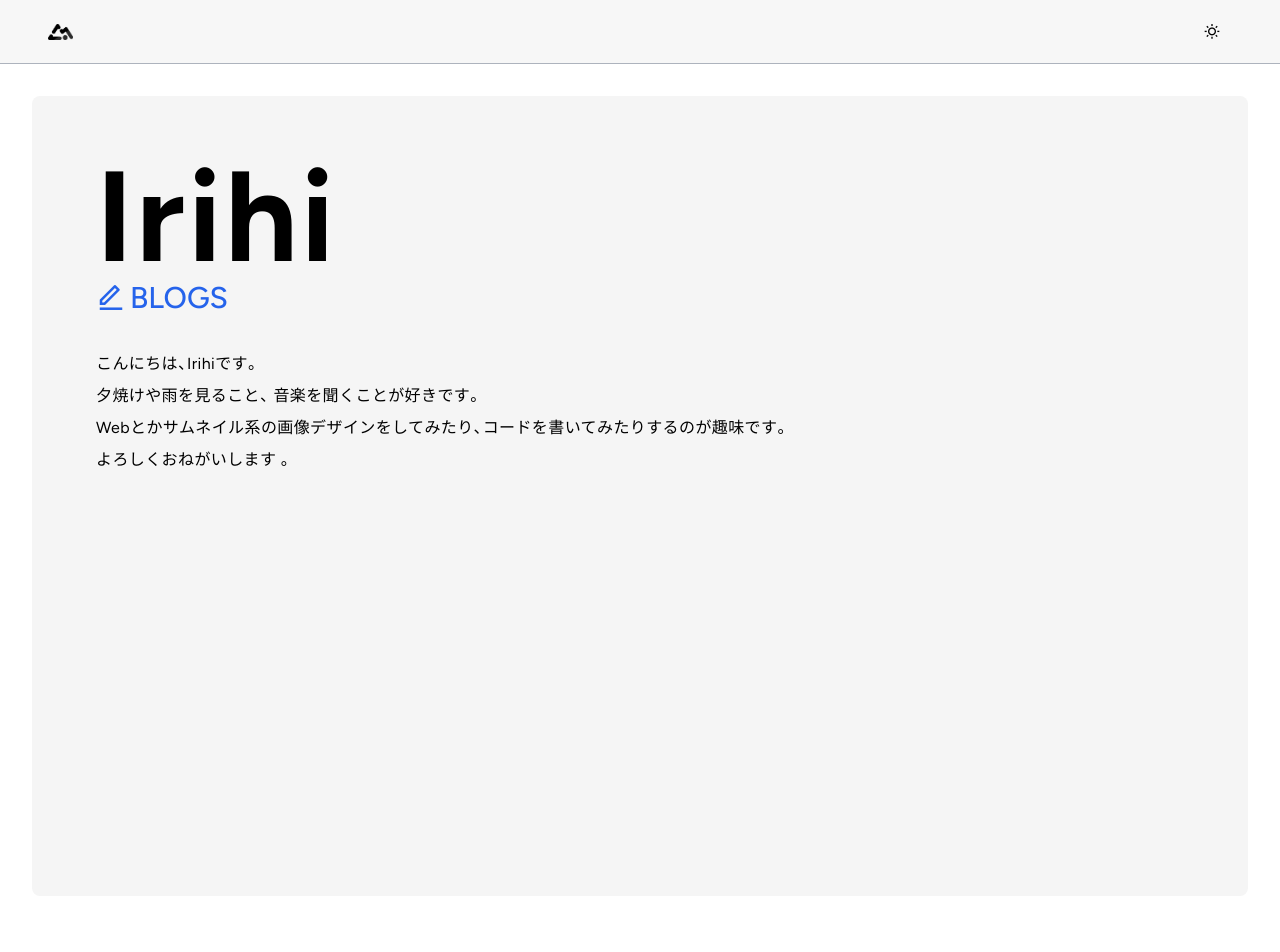
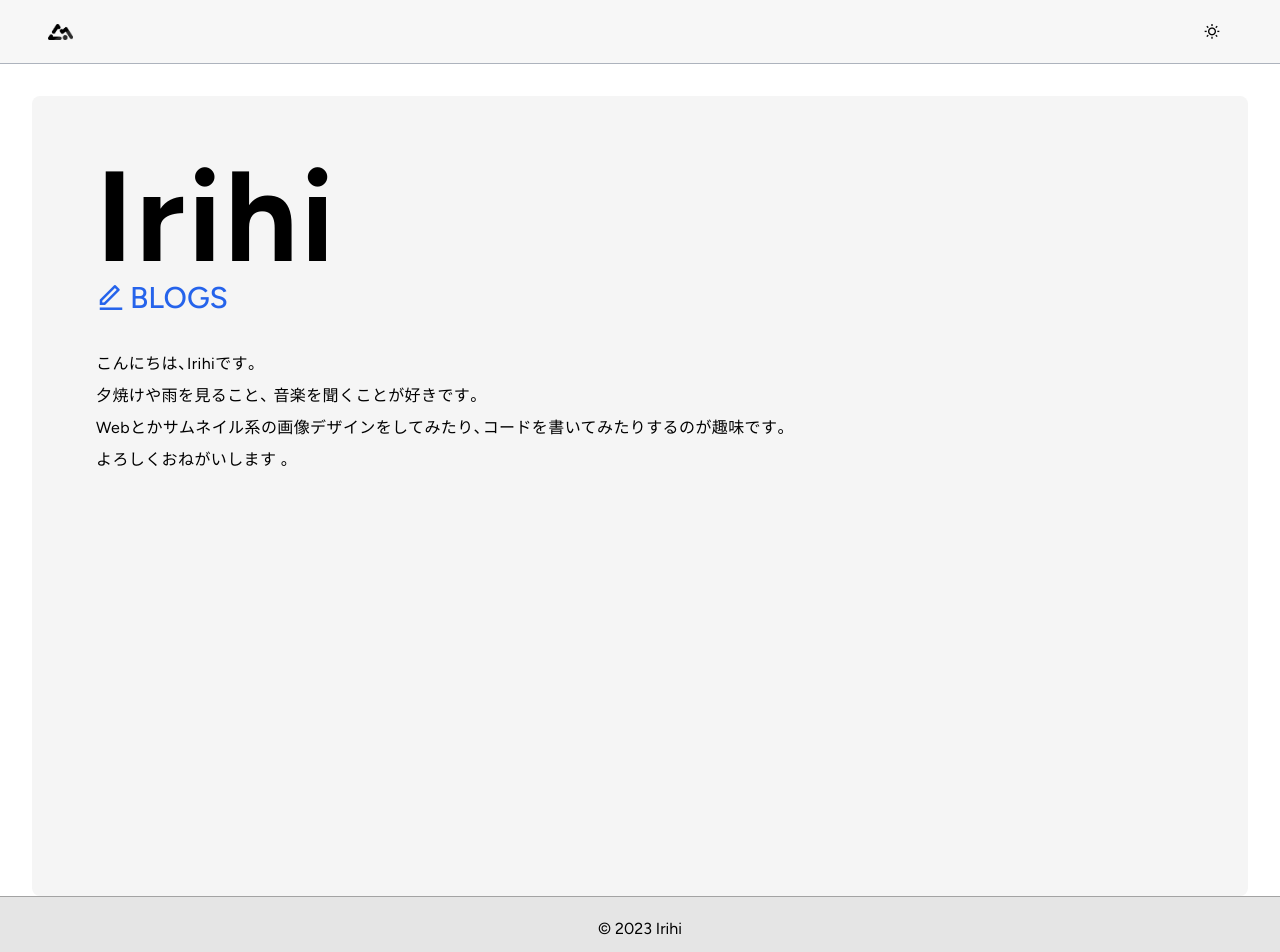
Before and after one commit to irhdevel/portfolio, a Next.js app: page / in a window 1280 px wide. Shown: the top 952 px of the page. Before the commit the page ends 896 px from the top, so only its background shows below. Built offline with nearby package versions, Linux system fonts and the light colour scheme.

Commit message:
[added] footer and copyright notice

```diff
--- /dev/null
+++ b/components/Footer.tsx
@@ -0,0 +1,9 @@
+export function Footer() {
+    return(
+        <footer className="bg-neutral-200 dark:bg-neutral-900 border-t border-t-neutral-400 dark:border-neutral-700 py-5">
+            <span className="mx-auto w-fit block">
+                &copy; 2023 Irihi
+            </span>
+        </footer>
+    )
+}
--- a/components/RLayout.tsx
+++ b/components/RLayout.tsx
@@ -4,6 +4,7 @@ import clsx from "clsx"
 import { Header } from "./Header"
 import { figtree, notoSans } from "@/utils/fonts"
 import { yakuHanJP } from "@/utils/fonts"
+import { Footer } from "./Footer"
 
 export function RLayout({children}: {children: ReactNode}){
     const [isDark, setIsDark] = useState<boolean>(true)
@@ -46,6 +47,7 @@ export function RLayout({children}: {children: ReactNode}){
                 <Header setDarkState={setIsDark} darkState={isDark}></Header>
                 <div className="h-16"></div>
                 {children}
+                <Footer/>
             </body>
         </html>
     )
```
